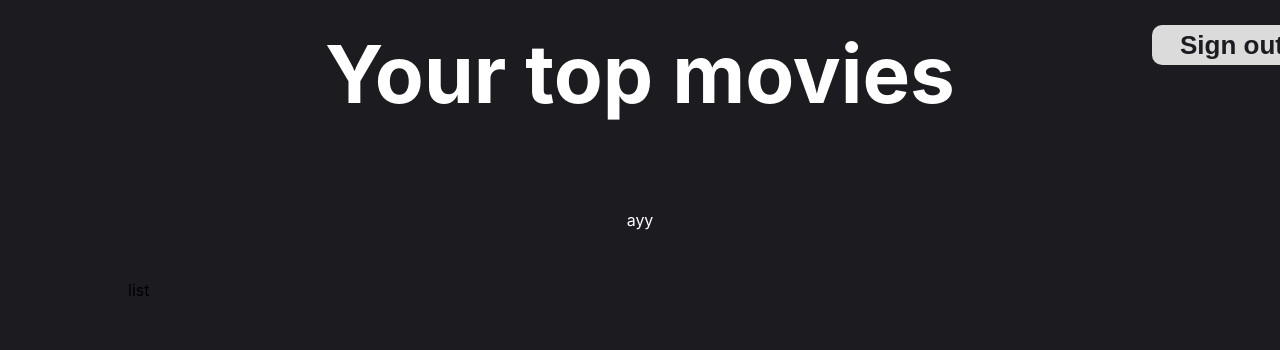
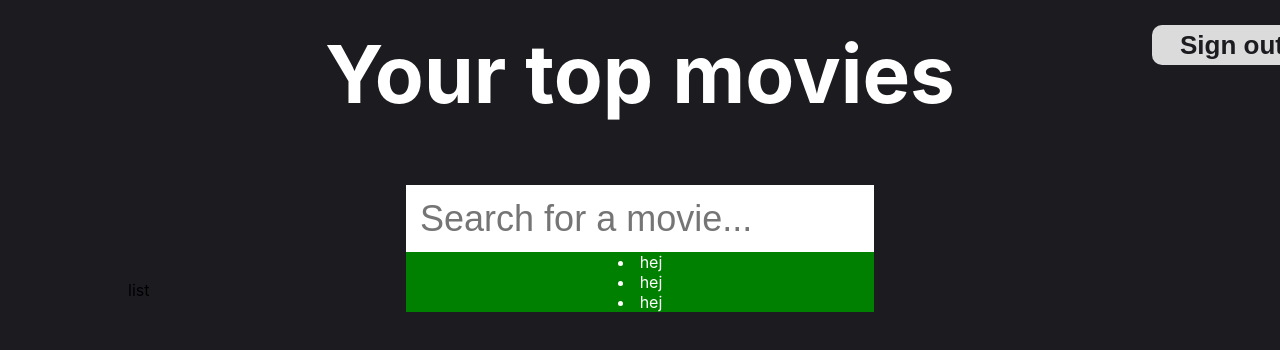
Before and after one commit to Omar-Amin/top-movies-abandonedproject, a React (Create React App) app: page / in a window 1280 px wide. Shown: the top 350 px of the page. Built offline with nearby package versions, Linux system fonts and the light colour scheme; no server answers; sample sign-in values are in the browser's storage; the HTML template or start-up script is replaced by a standard one.

Commit message:
Added a searchbar, but it still needs some functionalities, such as actually search for a movie.

```diff
--- a/src/components/SearchBar.js
+++ b/src/components/SearchBar.js
@@ -1,5 +1,6 @@
 import React from "react"
 import apiKey from "../auth/apiKey"
+import "../styling/SearchBar.css"
 
 class SearchBar extends React.Component {
     constructor() {
@@ -15,10 +16,26 @@ class SearchBar extends React.Component {
                     .then((res) => console.log(res)) */
     }
 
+    // when typing search the query and add the object to an li
+    // then add a style to the list
+    // change the style of the scrollbar
     render() {
         return (
             <div>
-                ayy
+                <form className="form-style">
+                    <input
+                        type="text"
+                        placeholder="Search for a movie..."
+                        name="searchbar"
+                        className="search-bar-style">
+                    </input>
+                    <div className="search-list">
+                        <li>hej</li>
+                        <li>hej</li>
+                        <li>hej</li>
+                    </div>
+                </form>
+
             </div>
         )
     }
--- a/src/pages/Home.css
+++ b/src/pages/Home.css
@@ -1,9 +1,14 @@
+.outer-container{
+    height: 100%;
+    display: block;
+}
+
 .container{
     height: 100%;
     width: 100%;
     display: grid;
     grid-template-columns: [main] 10% [main-content] 80% [content-end] 10% [column-end];
-    grid-template-rows: [main] 20% [search] 15% [list] 60% [row-end];
+    grid-template-rows: [main] 20% [search] 15% [list] 60% [row-end] 15% [row-total-end];
     position: fixed;
 }
 
@@ -42,7 +47,7 @@
     grid-row-start: search;
     grid-row-end: list;
     color: white;
-    margin: 50px;
+    margin-top: 25px;
     text-align: center;
 }
 
--- a/src/pages/Home.js
+++ b/src/pages/Home.js
@@ -19,6 +19,7 @@ class Home extends React.Component {
     // search should add movies?
     render() {
         return (
+            <div className="outer-container">
                 <div className="container">
                     <h1 className="title">Your top movies</h1>
                     <div className="search-bar">
@@ -29,6 +30,8 @@ class Home extends React.Component {
                     </div>
                     <button className="sign-out-button" onClick={() => base.auth().signOut()}>Sign out</button>
                 </div>
+            </div>
+
         )
     }
 }
--- /dev/null
+++ b/src/styling/SearchBar.css
@@ -0,0 +1,23 @@
+.search-bar-style{
+    border: white;
+    background: white;
+    outline-color: white;
+    font-size: 36px;
+    color: #1C1B20;
+    height: 65px;
+    padding-left: 3%;
+    padding-right: 3%;
+    width: 94%;
+}
+
+.search-list{
+    background-color: green;
+    overflow: scroll;
+    max-height: 500px;
+}
+
+.form-style{
+    width: 468px;
+    margin-right: auto;
+    margin-left: auto;
+}
```
Lines whose indentation alone changed are shown as unchanged.
